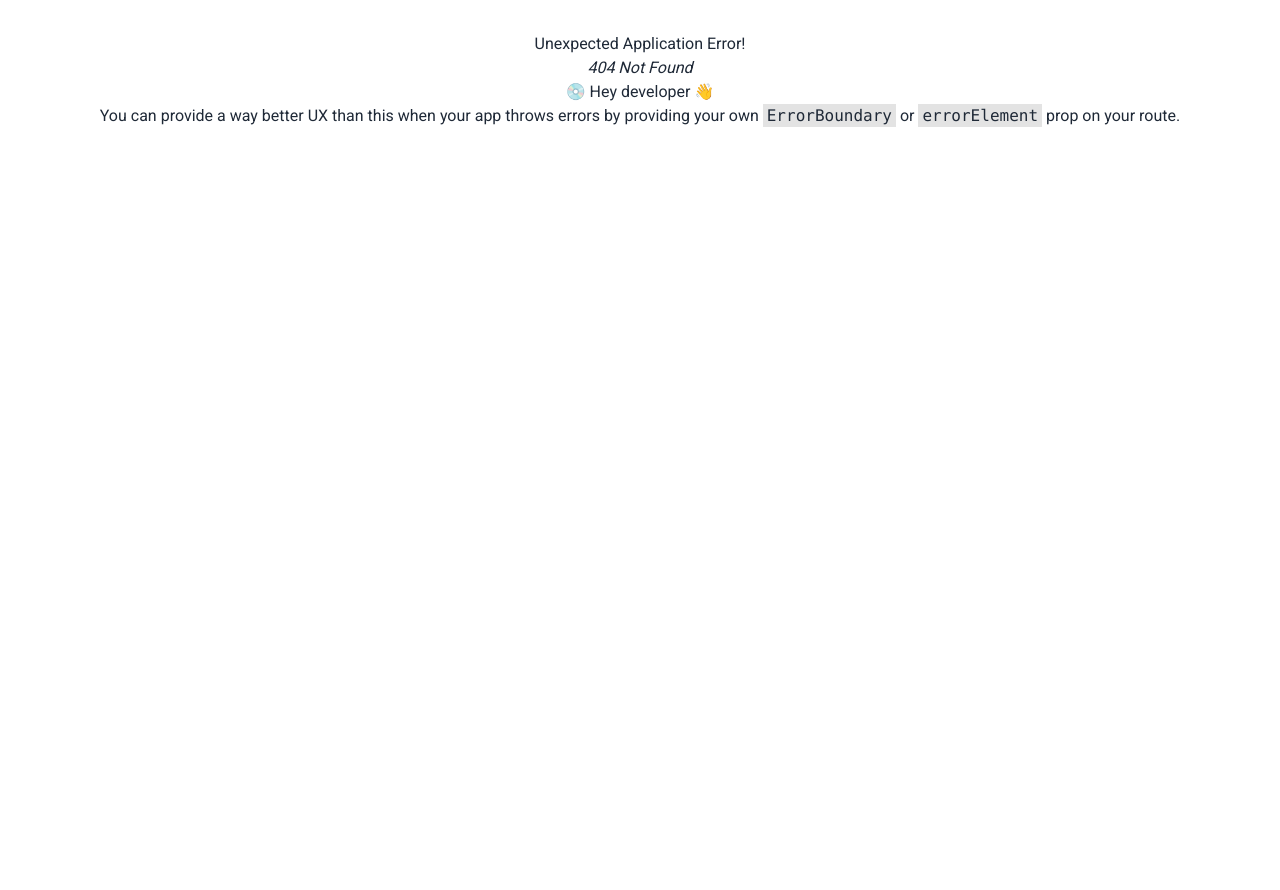
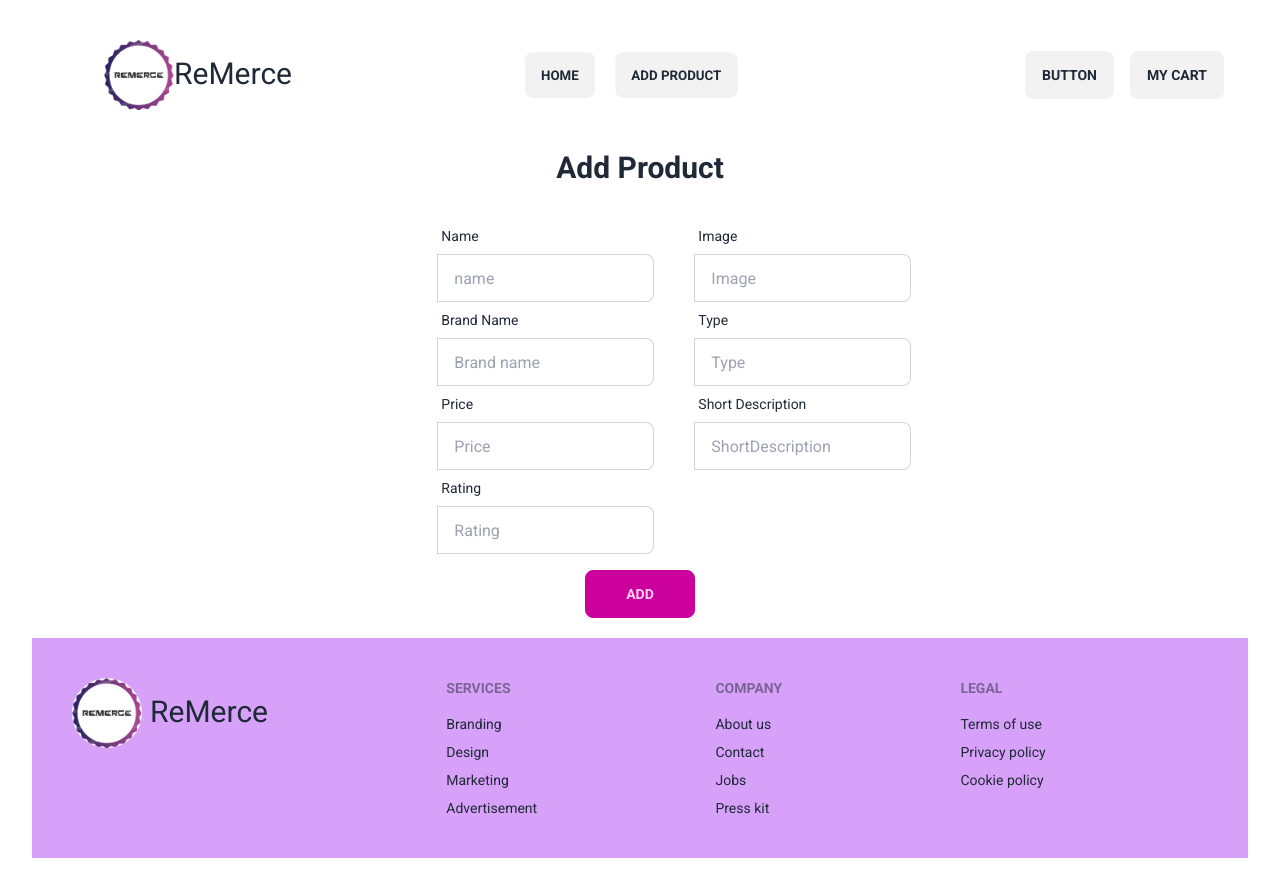
Before and after one commit to TanjinaSultana/brandShop-client-side, a React (Vite) app: page /add in a window 1280 px wide. Before the commit this address had no page. Before the commit the page ends 800 px from the top, so only its background shows below. Built offline with nearby package versions, Linux system fonts and the light colour scheme.

Commit message:
add product structure are created

```diff
--- /dev/null
+++ b/src/components/addProduct/AddProduct.jsx
@@ -0,0 +1,104 @@
+
+
+const AddProduct = () => {
+    const handleAdd = (e) =>{
+        e.preventDefault();
+        const form = e.target;
+        const name = form.name.value;
+        const image = form.image.value;
+        const brandName = form.brandName.value;
+        const type = form.type.value;
+        const shortDescription = form.shortDes.value;
+        const price = form.price.value;
+        const rating = form.Rating.value;
+        const addProduct ={name,image,brandName,type,shortDescription,price,rating};
+        console.log(addProduct);
+    }
+    return (
+        <div>
+            <h1 className='text-3xl font-bold text-center mt-8 mb-8'>Add Product</h1>
+            <form className='mb-5' onSubmit={handleAdd}>
+                <div className='flex flex-col gap-10 lg:w-1/3  lg:flex-row container mx-auto'>
+
+                <div className="form-control">
+  <label className="label">
+    <span className="label-text">Name</span>
+  </label>
+  <label className="input-group">
+
+    <input type="text" name='name' placeholder="name" className="input input-bordered" />
+  </label>
+</div>
+                <div className="form-control">
+  <label className="label">
+    <span className="label-text">Image</span>
+  </label>
+  <label className="input-group">
+
+    <input type="text" name='image' placeholder="Image" className="input input-bordered" />
+  </label>
+</div>
+                </div>
+                <div className='flex flex-col gap-10 lg:w-1/3  lg:flex-row container mx-auto'>
+
+                <div className="form-control">
+  <label className="label">
+    <span className="label-text">Brand Name</span>
+  </label>
+  <label className="input-group">
+
+    <input type="text" name='brandName' placeholder="Brand name" className="input input-bordered" />
+  </label>
+</div>
+                <div className="form-control">
+  <label className="label">
+    <span className="label-text">Type</span>
+  </label>
+  <label className="input-group">
+
+    <input type="text" name="type" placeholder="Type" className="input input-bordered" />
+  </label>
+</div>
+                </div>
+                <div className='flex flex-col gap-10 lg:w-1/3  lg:flex-row container mx-auto'>
+
+                <div className="form-control">
+  <label className="label">
+    <span className="label-text">Price</span>
+  </label>
+  <label className="input-group">
+
+    <input type="number" name='price' placeholder="Price" className="input input-bordered" />
+  </label>
+</div>
+<div className="form-control">
+  <label className="label">
+    <span className="label-text">Short Description</span>
+  </label>
+  <label className="input-group">
+
+    <input type="text" name='shortDes' placeholder="ShortDescription" className="input input-bordered" />
+  </label>
+</div>
+                </div>
+                <div className='flex flex-col gap-10 lg:w-1/3  lg:flex-row container mx-auto'>
+
+
+            <div className="form-control">
+                  <label className="label">
+              <span className="label-text">Rating</span>
+  </label>
+  <label className="input-group">
+
+    <input type="text" name='Rating' placeholder="Rating" className="input input-bordered" />
+  </label>
+</div>
+                </div>
+
+                <button className="btn btn-active btn-secondary mt-4 px-10">Add</button>
+            </form>
+        </div>
+    );
+};
+
+export default AddProduct;
--- a/src/main.jsx
+++ b/src/main.jsx
@@ -8,6 +8,7 @@ import {
 } from "react-router-dom";
 import Home from './components/home/Home.jsx';
 import Brand from './components/brand/Brand.jsx';
+import AddProduct from './components/addProduct/AddProduct.jsx';
 const router = createBrowserRouter([
   {
     path: "/",
@@ -17,6 +18,11 @@ const router = createBrowserRouter([
         path: "/",
     element: <Home></Home>,
    loader:() => fetch('data.json'),
+      },
+      {
+        path: "/add",
+    element: <AddProduct></AddProduct>
+
       }
 
 
```
